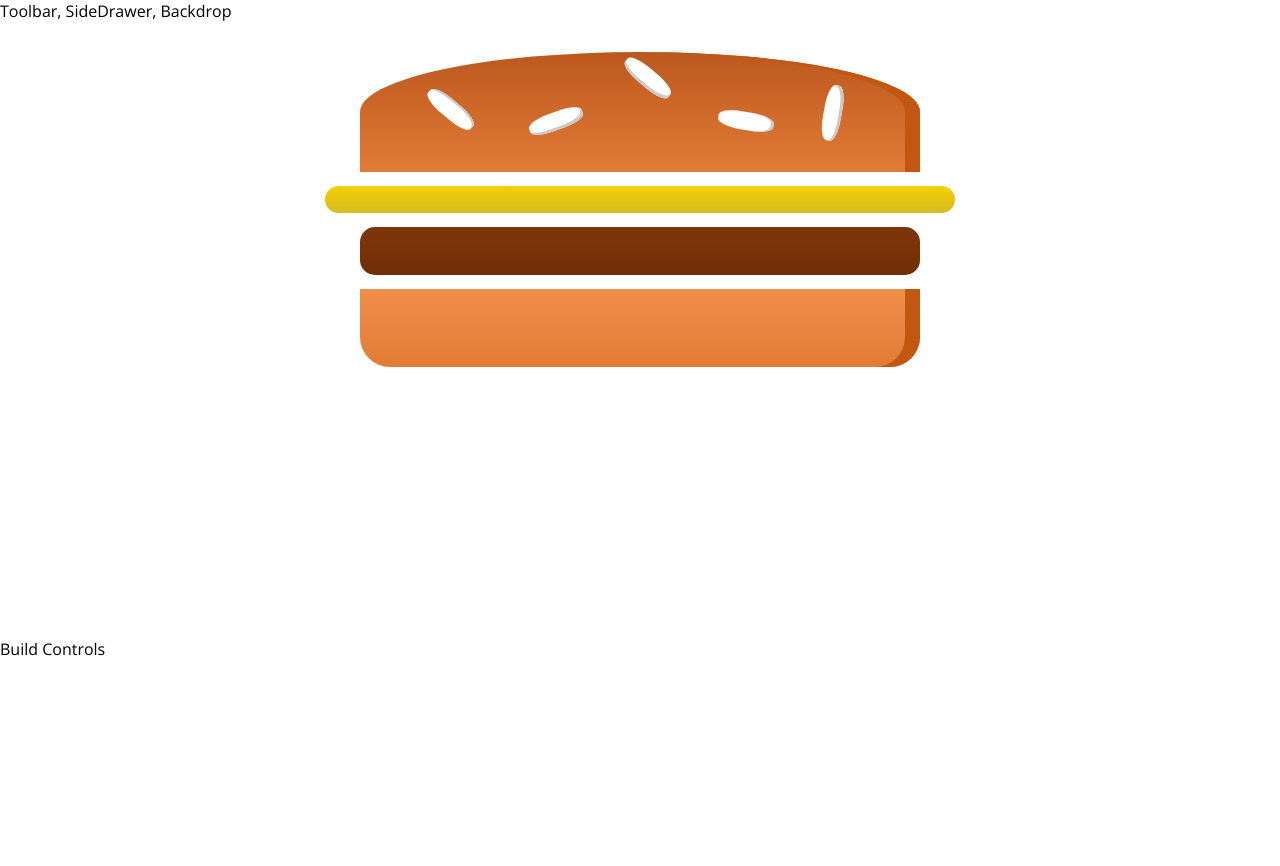
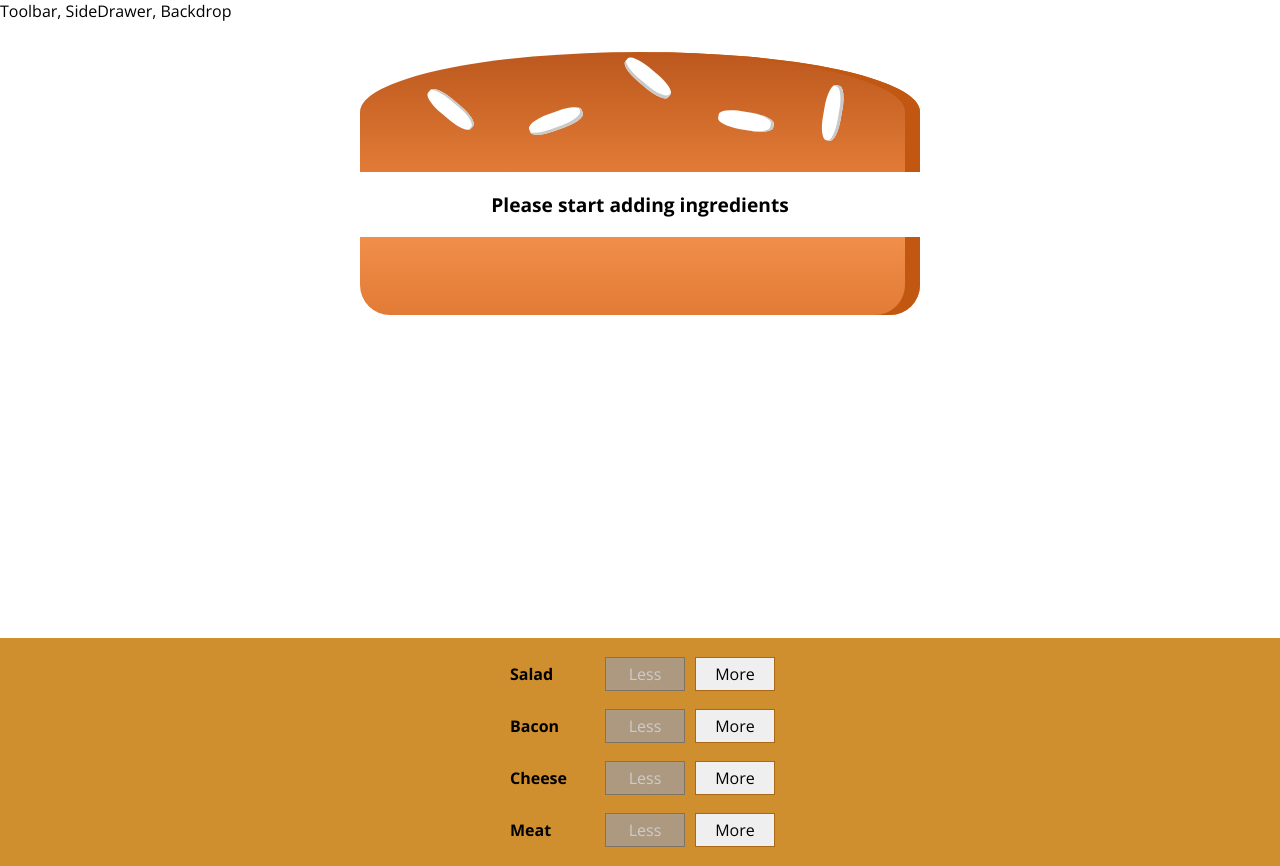
Before and after one commit to alyrmrt/burgerBuilder, a React app: page / in a window 1280 px wide. Before the commit the page ends 800 px from the top, so only its background shows below. Built offline with nearby package versions, Linux system fonts and the light colour scheme.

Commit message:
added BuildControl and BuildControls added add burger ingredients button implemented BuildControls into BurgerBuilder components added css

```diff
--- /dev/null
+++ b/src/components/Burger/BuildControls/BuildControl/BuildControl.css
@@ -0,0 +1,56 @@
+.BuildControl {
+    display: flex;
+    justify-content: space-between;
+    align-items: center;
+    margin: 5px 0;
+}
+
+.BuildControl button {
+    display: block;
+    font: inherit;
+    padding: 5px;
+    margin: 0 5px;
+    width: 80px;
+    border: 1px solid #AA6817;
+    cursor: pointer;
+    outline: none;
+}
+
+.BuildControl button:disabled {
+    background-color: #AC9980;
+    border: 1px solid #7E7365;
+    color: #ccc;
+    cursor: default;
+}
+
+.BuildControl button:hover:disabled {
+    background-color: #AC9980;
+    color: #ccc;
+    cursor: not-allowed;
+}
+
+.Label {
+    padding: 10px;
+    font-weight: bold;
+    width: 80px;
+}
+
+.BuildControl .Less {
+    background-color: #D39952;
+    color: white;
+}
+
+.BuildControl .More {
+    background-color: #8F5E1E;
+    color: white;
+}
+
+.BuildControl .Less:hover, .BuildControl .Less:active {
+    background-color: #DAA972;
+    color: white;
+}
+
+.BuildControl .More:hover,.BuildControl .More:active {
+    background-color: #99703F;
+    color: white;
+}
--- /dev/null
+++ b/src/components/Burger/BuildControls/BuildControl/BuildControl.js
@@ -0,0 +1,12 @@
+import React from 'react'
+import classes from './BuildControl.css'
+
+const buildControl = (props) => (
+  <div className={classes.BuildControl}>
+     <div className={classes.Label}>{props.label}</div>
+     <button className={classes.Less} onClick={props.removed}disabled={props.disabled} >Less</button>
+     <button classes={classes.More} onClick={props.added}>More</button>
+  </div>
+)
+
+export default buildControl
--- /dev/null
+++ b/src/components/Burger/BuildControls/BuildControls.css
@@ -0,0 +1,10 @@
+.BuildControls {
+  width: 100%;
+  background-color: #cf8f2e;
+  display: flex;
+  flex-flow: column;
+  align-items: center;
+  box-shadow: 0 2px 1px #ccc;
+  margin: auto;
+  padding: 10px 0;
+}
--- /dev/null
+++ b/src/components/Burger/BuildControls/BuildControls.js
@@ -0,0 +1,26 @@
+import React from 'react'
+import classes from './BuildControls.css'
+import BuildControl from './BuildControl/BuildControl'
+
+const controls = [
+  { label: 'Salad', type:'salad'},
+  { label: 'Bacon', type:'bacon'},
+  { label: 'Cheese', type:'cheese'},
+  { label: 'Meat', type:'meat'},
+]
+
+const buildControls = (props) => (
+  <div className={classes.BuildControls}>
+    {controls.map(ctrl =>  (
+      <BuildControl
+       key={ctrl.label}
+       label={ctrl.label}
+       added={() => props.ingredientAdded(ctrl.type)}
+       removed={() => props.ingredientRemoved(ctrl.type)}
+       disabled={props.disabled[ctrl.type]}/>
+    ))}
+
+  </div>
+)
+
+export default buildControls
--- a/src/components/Burger/Burger.js
+++ b/src/components/Burger/Burger.js
@@ -3,11 +3,24 @@
 import BurgerIngredient from './BurgerIngredient/BurgerIngredient'
 
 const burger = (props) => {
+    let transformedIngredients = Object.keys(props.ingredients)
+         .map(igKey => {
+           return [...Array(props.ingredients[igKey])].map((_, i) => {
+            return  <BurgerIngredient key={igKey + i} type={igKey} />
+           })
+         })
+
+   .reduce((arr, el) => {
+       return arr.concat(el)
+   }, [])
+   if (transformedIngredients.length === 0) {
+       transformedIngredients = <p>Please start adding ingredients</p>
+   }
+
   return (
       <div className={classes.Burger}>
         <BurgerIngredient type="bread-top" />
-        <BurgerIngredient type="cheese" />
-        <BurgerIngredient type="meat" />
+        {transformedIngredients}
         <BurgerIngredient type="bread-bottom" />
       </div>
   )
--- a/src/containers/BurgerBuilder/BurgerBuilder.js
+++ b/src/containers/BurgerBuilder/BurgerBuilder.js
@@ -1,15 +1,75 @@
 import React, { Component } from 'react'
 import Aux from '../../hoc/Aux'
 import Burger from '../../components/Burger/Burger'
+import BuildControls from '../../components/Burger/BuildControls/BuildControls'
+
+const INGREDIENT_PRICES = {
+  salad: 0.5,
+  cheese: 0.4,
+  meat: 1.3,
+  bacon: 0.7
+}
 
 class BurgerBuilder extends Component {
+  // constructor(props) {
+  // super(props)
+  // this.state = {...}
+// }
+     state = {
+       ingredients: {
+         salad: 0,
+         bacon: 0,
+         cheese: 0,
+         meat: 0
+       },
+       totalPrice: 4
+     }
+
+     addIngredientHandler = (type) => {
+       const oldCount = this.state.ingredients[type]
+       const updatedCount = oldCount + 1
+       const updatedIngredients = {
+         ...this.state.ingredients
+       }
+       updatedIngredients[type] = updatedCount
+       const priceAddition = INGREDIENT_PRICES[type]
+       const oldPrice = this.state.totalPrice
+       const newPrice = oldPrice + priceAddition
+       this.setState({totalPrice: newPrice, ingredients: updatedIngredients})
+     }
+
+     removeIngredientHandler = (type) => {
+       const oldCount = this.state.ingredients[type]
+       if (oldCount <= 0) {
+         return
+       }
+       const updatedCount = oldCount - 1
+       const updatedIngredients = {
+         ...this.state.ingredients
+       }
+       updatedIngredients[type] = updatedCount
+       const priceDeduction = INGREDIENT_PRICES[type]
+       const oldPrice = this.state.totalPrice
+       const newPrice = oldPrice - priceDeduction
+       this.setState({totalPrice: newPrice, ingredients: updatedIngredients})
+       }
+
 
 
   render () {
+    const disabledInfo = {
+      ...this.state.ingredients
+    }
+    for (let key in disabledInfo) {
+      disabledInfo[key] = disabledInfo[key] <= 0
+    }
     return (
       <Aux>
-         <Burger />
-         <div>Build Controls</div>
+         <Burger ingredients={this.state.ingredients} />
+         <BuildControls
+          ingredientAdded={this.addIngredientHandler}
+          ingredientRemoved={this.removeIngredientHandler}
+           disabled={disabledInfo}/>
       </Aux>
     )
   }
```
